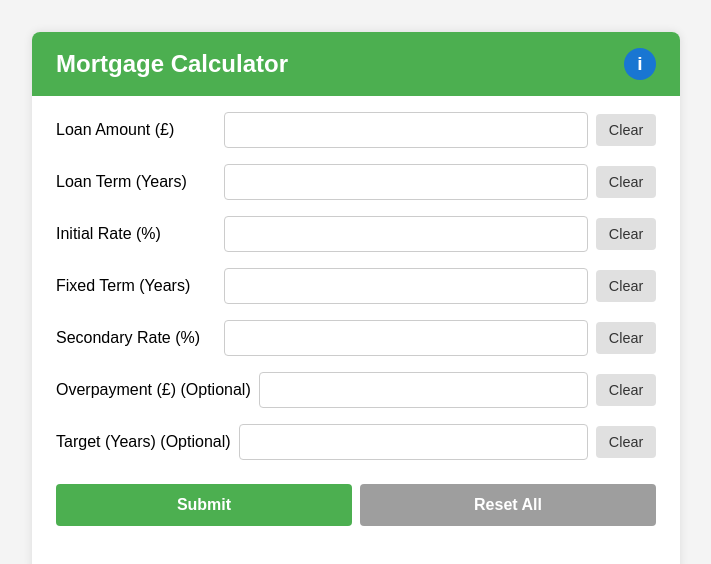
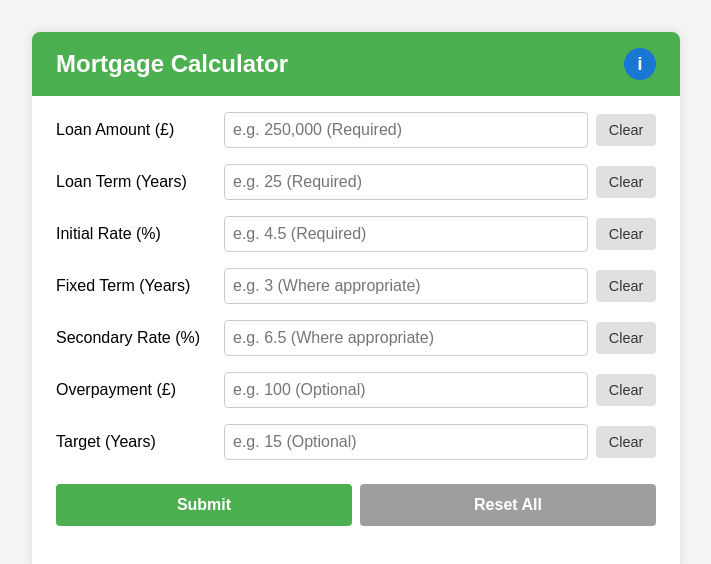
Before and after one commit to Ampdrew06/Mortgage-Calculator, a React (Create React App) app: page / in a window 1280 px wide. Shown: the top 564 px of the page, without its empty margins (284-995 px from the left). Built offline with nearby package versions, Linux system fonts and the light colour scheme.

Commit message:
Update App.jsx

```diff
--- a/src/App.jsx
+++ b/src/App.jsx
@@ -29,21 +29,11 @@ function App() {
       maximumFractionDigits: 2,
     });
 
-  const handleLoanAmountChange = (e) => {
-    const raw = e.target.value.replace(/,/g, '').replace(/[^\d.]/g, '');
-    if (!isNaN(raw)) {
-      const parts = raw.split('.');
-      const intPart = parts[0].replace(/\B(?=(\d{3})+(?!\d))/g, ',');
-      const decimal = parts[1] ? '.' + parts[1].slice(0, 2) : '';
-      setLoanAmount(intPart + decimal);
-    }
-  };
-
   const handleSubmit = () => {
     const P = parseNumber(loanAmount);
+    const n = parseFloat(loanTerm) * 12;
     const r1 = parseFloat(initialRate) / 100 / 12;
-    const r2 = parseFloat(secondaryRate) / 100 / 12;
-    const n = parseFloat(loanTerm) * 12;
+    const r2 = parseFloat(secondaryRate) / 100 / 12 || 0;
     const fixedN = parseFloat(fixedTerm) * 12 || 0;
     const extra = parseNumber(overpayment);
     const target = parseFloat(targetYears) || null;
@@ -53,72 +43,118 @@ function App() {
       return;
     }
 
-    const baseRate = r1 || r2;
-    let fixedMonthly = baseRate
-      ? (P * baseRate) / (1 - Math.pow(1 + baseRate, -(target ? target * 12 : n)))
-      : P / (target ? target * 12 : n);
-
+    let balance = P;
+    let totalInterest = 0;
+    let totalPrincipal = 0;
     let totalPaid = 0;
-    let totalInterest = 0;
-    let balance = P;
-    let monthsElapsed = 0;
-
-    let payment1 = r1 ? (P * r1) / (1 - Math.pow(1 + r1, -n)) : P / n;
-    if (extra) payment1 += extra;
-
-    for (let i = 0; i < fixedN; i++) {
-      const interest = balance * r1;
-      const principal = payment1 - interest;
-      balance -= principal;
-      totalPaid += payment1;
-      totalInterest += interest;
-      monthsElapsed++;
-      if (balance <= 0) break;
-    }
-
-    let payment2 = 0;
-    if (balance > 0 && r2) {
-      const remainingMonths = n - monthsElapsed;
-      payment2 = (balance * r2) / (1 - Math.pow(1 + r2, -remainingMonths));
-      if (extra) payment2 += extra;
-
-      for (let i = 0; i < remainingMonths; i++) {
-        const interest = balance * r2;
-        const principal = payment2 - interest;
-        balance -= principal;
-        totalPaid += payment2;
-        totalInterest += interest;
-        monthsElapsed++;
-        if (balance <= 0) break;
-      }
-    }
+    let payment = 0;
+    let secondPayment = 0;
+    let timeMonths = n;
 
     if (target) {
       const months = target * 12;
+      const rate = r1 || r2;
+      payment = rate
+        ? (P * rate) / (1 - Math.pow(1 + rate, -months))
+        : P / months;
       let tempBalance = P;
-      let rate = r1 || r2;
-      let payment = (tempBalance * rate) / (1 - Math.pow(1 + rate, -months));
-      if (extra) payment += extra;
 
       for (let i = 0; i < months; i++) {
         const interest = tempBalance * rate;
         const principal = payment - interest;
         tempBalance -= principal;
+        totalInterest += interest;
+        totalPrincipal += principal;
         if (tempBalance <= 0) {
-          monthsElapsed = i + 1;
-          balance = 0;
+          timeMonths = i + 1;
           break;
         }
       }
-      fixedMonthly = payment;
+
+      setMonthlyPayment((payment).toFixed(2));
+      setSecondaryPayment(null);
+      setYearsRemaining((timeMonths / 12).toFixed(2));
+      setRemainingBalance(tempBalance > 0 ? tempBalance.toFixed(2) : '0.00');
+      setInterestPaid(totalInterest.toFixed(2));
+      setPrincipalPaid((P - tempBalance).toFixed(2));
+      setSubmitted(true);
+      return;
     }
 
-    setMonthlyPayment(fixedMonthly.toFixed(2));
-    setSecondaryPayment(payment2 ? payment2.toFixed(2) : null);
-    setYearsRemaining((monthsElapsed / 12).toFixed(2));
-    setRemainingBalance(balance > 0 ? balance.toFixed(2) : '0.00');
+    // Fixed and Secondary logic
+    if (fixedN && r2) {
+      const payment1 = r1
+        ? (P * r1) / (1 - Math.pow(1 + r1, -n))
+        : P / n;
+      const monthly1 = payment1 + extra;
+      for (let i = 0; i < fixedN; i++) {
+        const interest = balance * r1;
+        const principal = monthly1 - interest;
+        balance -= principal;
+        totalInterest += interest;
+        totalPrincipal += principal;
+        totalPaid += monthly1;
+        if (balance <= 0) {
+          balance = 0;
+          timeMonths = i + 1;
+          break;
+        }
+      }
+
+      let remaining = balance;
+      const payment2 = r2
+        ? (remaining * r2) / (1 - Math.pow(1 + r2, -(n - fixedN)))
+        : remaining / (n - fixedN);
+      const monthly2 = payment2 + extra;
+
+      for (let i = 0; i < n - fixedN; i++) {
+        const interest = balance * r2;
+        const principal = monthly2 - interest;
+        balance -= principal;
+        totalInterest += interest;
+        totalPrincipal += principal;
+        totalPaid += monthly2;
+        if (balance <= 0) {
+          balance = 0;
+          timeMonths = fixedN + i + 1;
+          break;
+        }
+      }
+
+      setMonthlyPayment(monthly1.toFixed(2));
+      setSecondaryPayment(monthly2.toFixed(2));
+      setYearsRemaining((timeMonths / 12).toFixed(2));
+      setRemainingBalance(balance.toFixed(2));
+      setInterestPaid(totalInterest.toFixed(2));
+      setPrincipalPaid((P - balance).toFixed(2));
+      setSubmitted(true);
+      return;
+    }
+
+    // Simple mortgage
+    const months = n;
+    payment = r1 ? (P * r1) / (1 - Math.pow(1 + r1, -months)) : P / months;
+    const monthly = payment + extra;
+    let tempBalance = P;
+
+    for (let i = 0; i < months; i++) {
+      const interest = tempBalance * r1;
+      const principal = monthly - interest;
+      tempBalance -= principal;
+      totalInterest += interest;
+      totalPrincipal += principal;
+      if (tempBalance <= 0) {
+        timeMonths = i + 1;
+        break;
+      }
+    }
+
+    setMonthlyPayment(monthly.toFixed(2));
+    setSecondaryPayment(null);
+    setYearsRemaining((timeMonths / 12).toFixed(2));
+    setRemainingBalance(tempBalance > 0 ? tempBalance.toFixed(2) : '0.00');
     setInterestPaid(totalInterest.toFixed(2));
-    setPrincipalPaid((P - balance).toFixed(2));
+    setPrincipalPaid((P - tempBalance).toFixed(2));
     setSubmitted(true);
   };
 
@@ -139,13 +175,17 @@ function App() {
     setPrincipalPaid(0);
   };
 
+  const handleLoanAmountChange = (e) => {
+    const raw = e.target.value.replace(/[^\d]/g, '');
+    const formatted = Number(raw).toLocaleString();
+    setLoanAmount(formatted);
+  };
+
   return (
     <div className="container">
       <div className="header">
         <h1>Mortgage Calculator</h1>
-        <button className="share-btn" onClick={() => setShowInfo(!showInfo)}>
-          {showInfo ? '×' : 'i'}
-        </button>
+        <button className="share-btn" onClick={() => setShowInfo(!showInfo)}>{showInfo ? '×' : 'i'}</button>
       </div>
 
       {showInfo ? (
@@ -156,31 +196,85 @@ function App() {
             <label>Loan Amount (£)</label>
             <input
               type="text"
+              inputMode="decimal"
+              placeholder="e.g. 250,000 (Required)"
               value={loanAmount}
               onChange={handleLoanAmountChange}
-              inputMode="decimal"
             />
             <button className="clear-btn" onClick={() => setLoanAmount('')}>Clear</button>
           </div>
-          {[
-            ['Loan Term (Years)', loanTerm, setLoanTerm],
-            ['Initial Rate (%)', initialRate, setInitialRate],
-            ['Fixed Term (Years)', fixedTerm, setFixedTerm],
-            ['Secondary Rate (%)', secondaryRate, setSecondaryRate],
-            ['Overpayment (£) (Optional)', overpayment, setOverpayment],
-            ['Target (Years) (Optional)', targetYears, setTargetYears],
-          ].map(([label, value, setter], i) => (
-            <div className="input-row" key={i}>
-              <label>{label}</label>
-              <input
-                type="text"
-                value={value}
-                onChange={(e) => setter(e.target.value.replace(/[^\d.]/g, ''))}
-                inputMode="decimal"
-              />
-              <button className="clear-btn" onClick={() => setter('')}>Clear</button>
-            </div>
-          ))}
+
+          <div className="input-row">
+            <label>Loan Term (Years)</label>
+            <input
+              type="number"
+              placeholder="e.g. 25 (Required)"
+              value={loanTerm}
+              onChange={(e) => setLoanTerm(e.target.value)}
+              inputMode="decimal"
+            />
+            <button className="clear-btn" onClick={() => setLoanTerm('')}>Clear</button>
+          </div>
+
+          <div className="input-row">
+            <label>Initial Rate (%)</label>
+            <input
+              type="number"
+              placeholder="e.g. 4.5 (Required)"
+              value={initialRate}
+              onChange={(e) => setInitialRate(e.target.value)}
+              inputMode="decimal"
+            />
+            <button className="clear-btn" onClick={() => setInitialRate('')}>Clear</button>
+          </div>
+
+          <div className="input-row">
+            <label>Fixed Term (Years)</label>
+            <input
+              type="number"
+              placeholder="e.g. 3 (Where appropriate)"
+              value={fixedTerm}
+              onChange={(e) => setFixedTerm(e.target.value)}
+              inputMode="decimal"
+            />
+            <button className="clear-btn" onClick={() => setFixedTerm('')}>Clear</button>
+          </div>
+
+          <div className="input-row">
+            <label>Secondary Rate (%)</label>
+            <input
+              type="number"
+              placeholder="e.g. 6.5 (Where appropriate)"
+              value={secondaryRate}
+              onChange={(e) => setSecondaryRate(e.target.value)}
+              inputMode="decimal"
+            />
+            <button className="clear-btn" onClick={() => setSecondaryRate('')}>Clear</button>
+          </div>
+
+          <div className="input-row">
+            <label>Overpayment (£)</label>
+            <input
+              type="number"
+              placeholder="e.g. 100 (Optional)"
+              value={overpayment}
+              onChange={(e) => setOverpayment(e.target.value)}
+              inputMode="decimal"
+            />
+            <button className="clear-btn" onClick={() => setOverpayment('')}>Clear</button>
+          </div>
+
+          <div className="input-row">
+            <label>Target (Years)</label>
+            <input
+              type="number"
+              placeholder="e.g. 15 (Optional)"
+              value={targetYears}
+              onChange={(e) => setTargetYears(e.target.value)}
+              inputMode="decimal"
+            />
+            <button className="clear-btn" onClick={() => setTargetYears('')}>Clear</button>
+          </div>
 
           <div className="action-row">
             <button className="submit-btn" onClick={handleSubmit}>Submit</button>
```
